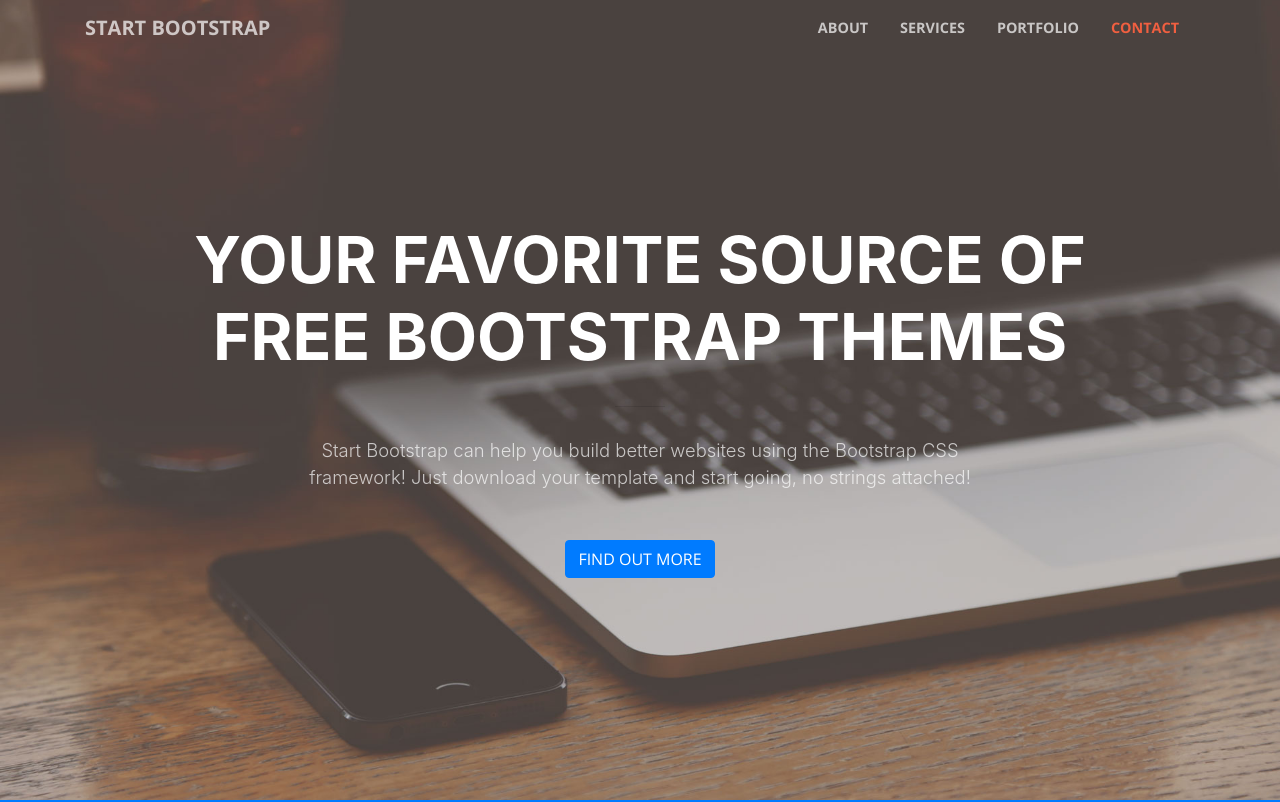
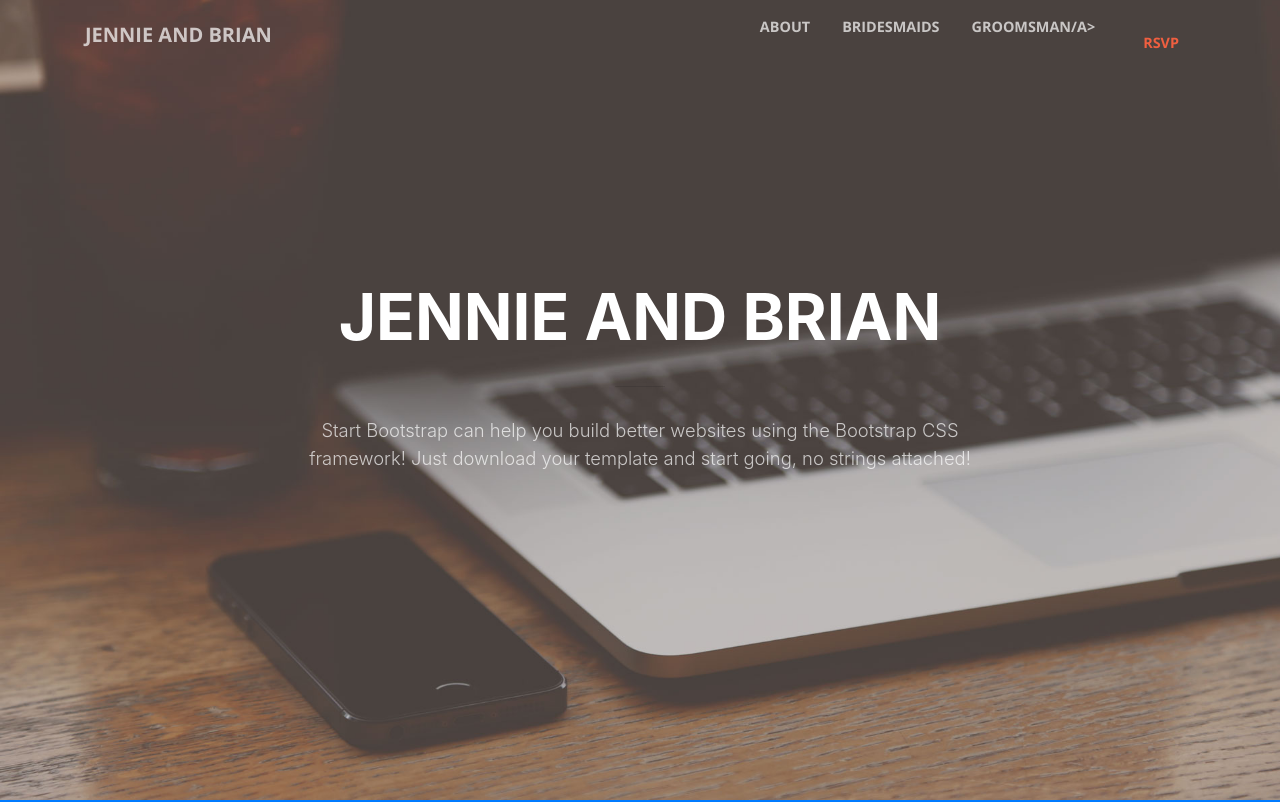
Before and after one commit to BrianN46/briann46.github.io, a website with bundled scripts: page index.html in a window 1280 px wide. Shown: the top 802 px of the page. Built offline with nearby package versions, Linux system fonts and the light colour scheme.

Commit message:
2nd commit

```diff
--- a/index.html
+++ b/index.html
@@ -8,7 +8,7 @@
     <meta name="description" content="">
     <meta name="author" content="">
 
-    <title>Creative - Start Bootstrap Theme</title>
+    <title>Jennie and Brian</title>
 
     <!-- Bootstrap core CSS -->
     <link href="vendor/bootstrap/css/bootstrap.min.css" rel="stylesheet">
@@ -31,7 +31,7 @@
     <!-- Navigation -->
     <nav class="navbar navbar-expand-lg navbar-light fixed-top" id="mainNav">
       <div class="container">
-        <a class="navbar-brand js-scroll-trigger" href="#page-top">Start Bootstrap</a>
+        <a class="navbar-brand js-scroll-trigger" href="#">Jennie and brian</a>
         <button class="navbar-toggler navbar-toggler-right" type="button" data-toggle="collapse" data-target="#navbarResponsive" aria-controls="navbarResponsive" aria-expanded="false" aria-label="Toggle navigation">
           <span class="navbar-toggler-icon"></span>
         </button>
@@ -41,13 +41,13 @@
               <a class="nav-link js-scroll-trigger" href="#about">About</a>
             </li>
             <li class="nav-item">
-              <a class="nav-link js-scroll-trigger" href="#services">Services</a>
+              <a class="nav-link js-scroll-trigger" href="#services">Bridesmaids</a>
             </li>
             <li class="nav-item">
-              <a class="nav-link js-scroll-trigger" href="#portfolio">Portfolio</a>
+              <a class="nav-link js-scroll-trigger" href="#portfolio">Groomsman/a>
             </li>
             <li class="nav-item">
-              <a class="nav-link js-scroll-trigger" href="#contact">Contact</a>
+              <a class="nav-link js-scroll-trigger" href="#contact">RSVP</a>
             </li>
           </ul>
         </div>
@@ -59,13 +59,12 @@
         <div class="row">
           <div class="col-lg-10 mx-auto">
             <h1 class="text-uppercase">
-              <strong>Your Favorite Source of Free Bootstrap Themes</strong>
+              <strong>Jennie and Brian</strong>
             </h1>
             <hr>
           </div>
           <div class="col-lg-8 mx-auto">
             <p class="text-faded mb-5">Start Bootstrap can help you build better websites using the Bootstrap CSS framework! Just download your template and start going, no strings attached!</p>
-            <a class="btn btn-primary btn-xl js-scroll-trigger" href="#about">Find Out More</a>
           </div>
         </div>
       </div>
```
Also changed, not shown: 1 other file.
